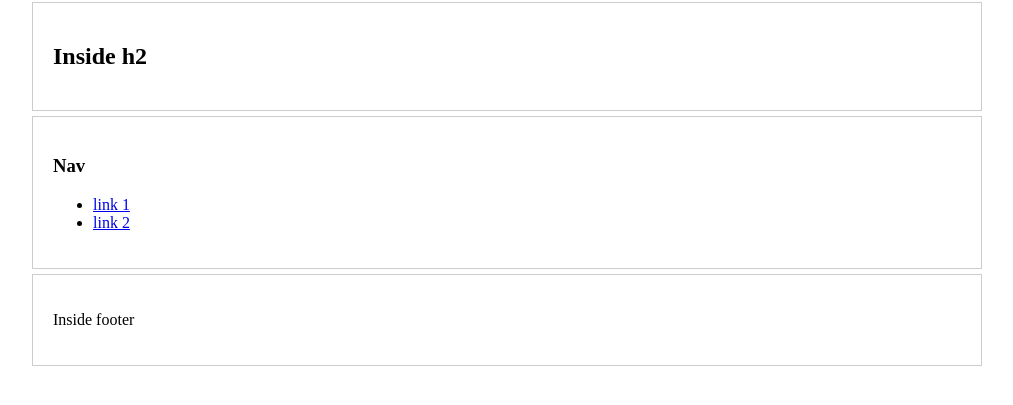
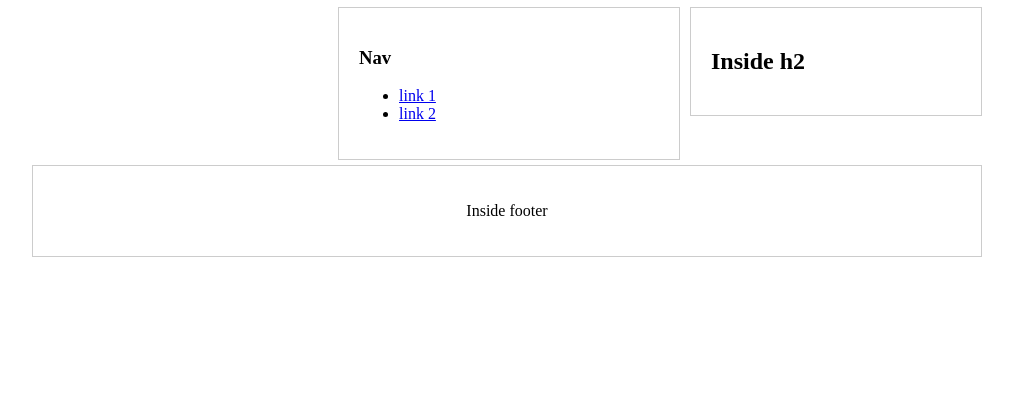
Before and after one commit to Joe-noh/bird-strike, a plain HTML site: page index.html in a window 1280 px wide. Shown: the part 165-570 px from the top of the page, without its empty margins (133-1146 px from the left). Drawn offline with Linux system fonts and the light colour scheme.

Commit message:
renew stylesheet

```diff
--- a/stylesheet.css
+++ b/stylesheet.css
@@ -14,3 +14,23 @@ header {
     text-align: center;
     padding:    30px;
 }
+
+header ul, header li {
+    list-style-type: none;
+    display:         inline;
+}
+
+nav {
+    float: right;
+    width: 300px;
+}
+
+section {
+    float: right;
+    width: 250px;
+}
+
+footer {
+    clear:      both;
+    text-align: center;
+}
```
